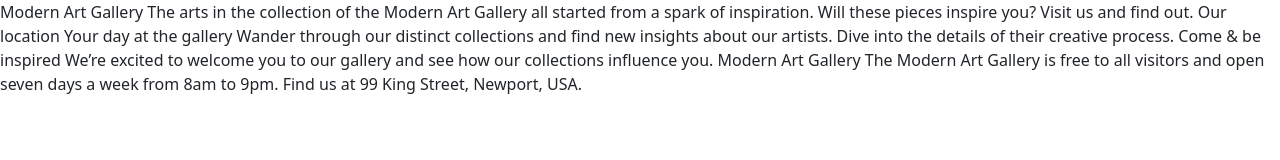
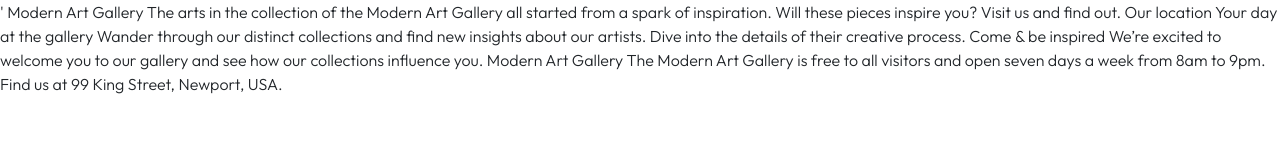
Before and after one commit to krru09/art-gallery-homepage, a website: page index.html in a window 1280 px wide. Drawn offline with nearby package versions, Linux system fonts and the light colour scheme.

Commit message:
import bootstrap and override default values in custom.scss

```diff
--- a/index.html
+++ b/index.html
@@ -6,8 +6,10 @@
 
   <link rel="icon" type="image/png" sizes="32x32" href="./assets/favicon-32x32.png">
 
-  <!-- import bootstrap first for base styling -->
-  <link rel="stylesheet" type="text/css" href="./node_modules/bootstrap/dist/css/bootstrap.css">
+  <!-- Google font -->'
+  <link rel="preconnect" href="https://fonts.googleapis.com">
+  <link rel="preconnect" href="https://fonts.gstatic.com" crossorigin>
+  <link href="https://fonts.googleapis.com/css2?family=Outfit:wght@100..900&display=swap" rel="stylesheet">
 
   <!-- import custom styles to override/add to bootstrap styles, must come after bootstrap.css -->
   <link rel="stylesheet" type="text/css" href="./dist/css/styles.min.css">
@@ -29,14 +31,11 @@
 
   Come &amp; be inspired
 
-  We’re excited to welcome you to our gallery and see how our collections
-  influence you.
+  We’re excited to welcome you to our gallery and see how our collections influence you.
 
   Modern Art Gallery
 
-  The Modern Art Gallery is free to all visitors and open seven days a week
-  from 8am to 9pm. Find us at 99 King Street, Newport, USA.
-
+  The Modern Art Gallery is free to all visitors and open seven days a week from 8am to 9pm. Find us at 99 King Street, Newport, USA.
   <script src="./node_modules/bootstrap/dist/js/bootstrap.bundle.js"></script>
 </body>
 </html>
--- /dev/null
+++ b/sass/_custom.scss
@@ -0,0 +1,19 @@
+// bootstrap color overrides
+$primary:       #D5966C;
+$secondary:     #151515;
+
+// bootstrap custom colors
+$gray-accent: #444444;
+
+// bootstrap theme-color overrides
+$theme-colors: (
+  "primary":    $primary,
+  "secondary":  $secondary,
+  "gray-accent": $gray-accent
+);
+
+// typography override
+$font-family-sans-serif: "Outfit", sans-serif;
+
+// font-weight override
+$font-weight-normal:          300;
--- a/sass/styles.scss
+++ b/sass/styles.scss
@@ -0,0 +1,3 @@
+@import "custom";
+
+@import "../node_modules/bootstrap/scss/bootstrap";
```
Also changed, not shown: dist/css/styles.min.css, 1 other file.
